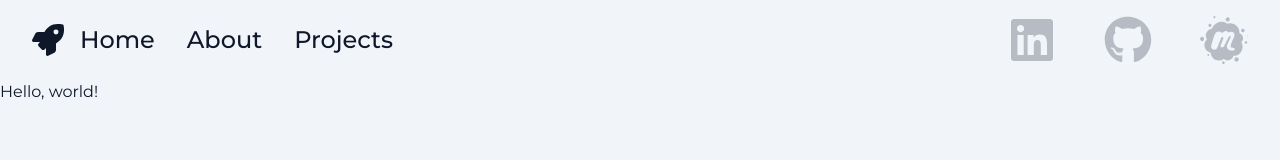
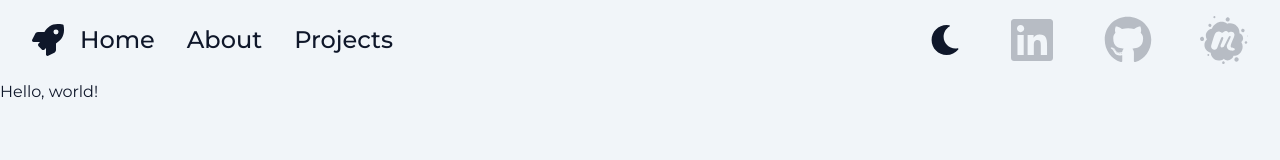
Before and after one commit to gdoerksen/portfolio-nextjs, a Next.js app: page /hello in a window 1280 px wide. Shown: the top 160 px of the page. Built offline with nearby package versions, Linux system fonts and the light colour scheme.

Commit message:
Added dark mode toggle

```diff
--- a/src/components/Layout.tsx
+++ b/src/components/Layout.tsx
@@ -2,7 +2,7 @@ import React from 'react'
 
 const Layout = ({children, className=""}) => {
   return (
-    <div className={`w-full h-full inline-block z-0 bg-light p-8 sm:p-16 ${className}`}>
+    <div className={`w-full h-full inline-block z-0 p-8 sm:p-16 ${className}`}>
       {children}
     </div>
   )
--- a/src/components/Navbar/NavLink.tsx
+++ b/src/components/Navbar/NavLink.tsx
@@ -15,7 +15,7 @@ export function NavLink(obj: NavLinkProps) {
       {obj.title}
 
       {/* Add underline */}
-      <span className={`h-[1px] inline-block bg-dark
+      <span className={`h-[1px] inline-block bg-dark dark:bg-light
        absolute left-0 bottom-0.5
        group-hover:w-full transition-[width] ease duration-300
        ${router.asPath === obj.href ? 'w-full' : 'w-0'}
--- a/src/components/Navbar/Navbar.tsx
+++ b/src/components/Navbar/Navbar.tsx
@@ -3,7 +3,7 @@ import Logo from "../Logo";
 
 import { useState } from "react";
 
-import { FaLinkedin, FaGithub, FaMeetup, FaRocket, FaBars } from 'react-icons/fa'
+import { FaLinkedin, FaGithub, FaMeetup, FaBars, FaSun, FaMoon } from 'react-icons/fa'
 
 import { NavLink } from "./NavLink";
 import { ReactIconLink } from "./ReactIconLink";
@@ -12,7 +12,7 @@ export default function Navbar() {
   const [isOpen, setIsOpen] = useState(false);
 
   return (
-    <nav className="bg-light">
+    <nav className="">
       <div className="px-8 mx-auto">
         {/* instead of px-8, we can use max-w-7xl and then set a width */}
         <div className="flex justify-between py-4">
@@ -22,7 +22,7 @@ export default function Navbar() {
 
             {/* Logo */}
             <div>
-              <Logo href="/" size="2em" className="w-full h-auto text-dark hover:text-primary transition-all" />
+              <Logo href="/" size="2em" className="w-full h-auto hover:text-primary transition-all" />
             </div>
 
             {/* Primary Nav */}
@@ -33,20 +33,29 @@ export default function Navbar() {
             </div>
           </div>
 
-          {/* Secondary Nav */}
-          <div className="hidden sm:flex items-center space-x-12">
-            <ReactIconLink href="https://www.linkedin.com/in/grahamdoerksen/" icon={FaLinkedin} />
-            <ReactIconLink href="https://github.com/gdoerksen" icon={FaGithub} />
-            <ReactIconLink href="https://www.meetup.com/pydata-calgary/" icon={FaMeetup} />
-          </div>
+          {/* Darkmode, Secondary Nav, Mobile Button */}
+          <div className="flex space-x-8 md:space-x-12 items-center">
+
+            {/* Darkmode */}
+            <div>
+              <ThemeIcon />
+            </div>
+
+            {/* Secondary Nav */}
+            <div className="hidden md:flex items-center space-x-12">
+              <ReactIconLink href="https://www.linkedin.com/in/grahamdoerksen/" icon={FaLinkedin} />
+              <ReactIconLink href="https://github.com/gdoerksen" icon={FaGithub} />
+              <ReactIconLink href="https://www.meetup.com/pydata-calgary/" icon={FaMeetup} />
+            </div>
 
           {/* Mobile Button */}
           <div className="sm:hidden flex items-center">
             <button onClick={() => setIsOpen(!isOpen)}
             className="outline-none">
-              <FaBars />
+              <FaBars size="30"/>
             </button>
           </div>
+        </div>
 
         </div>
       </div>
@@ -63,3 +72,19 @@ export default function Navbar() {
 
   );
 }
+
+import useDarkMode from "@/hooks/useDarkMode";
+
+const ThemeIcon = () => {
+  const [darkTheme, setDarkTheme] = useDarkMode();
+  const handleMode = () => setDarkTheme(!darkTheme);
+  return (
+    <span onClick={handleMode}>
+      {darkTheme ? (
+        <FaSun size='30' className='' />
+      ) : (
+        <FaMoon size='30' className='' />
+      )}
+    </span>
+  );
+};
--- a/src/components/Navbar/ReactIconLink.tsx
+++ b/src/components/Navbar/ReactIconLink.tsx
@@ -11,7 +11,7 @@ type ReactIconLinkProps = {
 export function ReactIconLink(obj: ReactIconLinkProps): JSX.Element {
   let iconStyle = {
     size: "3em",
-    className: "w-full h-auto text-dark opacity-25 hover:opacity-100 hover:text-primary transition-all"
+    className: "w-full h-auto opacity-25 hover:opacity-100 hover:text-primary transition-all"
   };
 
   return (
--- /dev/null
+++ b/src/hooks/useDarkMode.ts
@@ -0,0 +1,43 @@
+import { useEffect, useState } from 'react';
+
+type Theme = 'dark' | 'light';
+
+const useLocalStorage = (key: string, initialValue: boolean) => {
+  const [storedValue, setStoredValue] = useState(() => {
+    try {
+      const item = window.localStorage.getItem(key);
+      return item ? JSON.parse(item) : initialValue;
+    } catch (error) {
+      console.log(error);
+      return initialValue;
+    }
+  });
+
+  const setValue = (value) => {
+    try {
+      const valueToStore = value instanceof Function ? value(storedValue) : value;
+
+      setStoredValue(valueToStore);
+      window.localStorage.setItem(key, JSON.stringify(valueToStore));
+    } catch (error) {
+      console.log(error);
+    }
+  };
+  return [storedValue, setValue];
+};
+
+const useDarkMode = () => {
+  const [enabled, setEnabled] = useLocalStorage('dark-theme', false);
+  const isEnabled = typeof enabledState === 'undefined' && enabled;
+
+  useEffect(() => {
+    const className = 'dark';
+    const bodyClass = window.document.body.classList;
+
+    isEnabled ? bodyClass.add(className) : bodyClass.remove(className);
+  }, [enabled, isEnabled]);
+
+  return [enabled, setEnabled];
+};
+
+export default useDarkMode;
--- a/src/pages/_app.tsx
+++ b/src/pages/_app.tsx
@@ -21,7 +21,9 @@ export default function App({ Component, pageProps }: AppProps) {
         <meta name='viewport' content='width=device-width, initial-scale=1' />
       </Head>
 
-     <main className={`${montserrat.variable} font-mont bg-light text-dark w-full min-h-screen`}>
+     <main className={`${montserrat.variable} font-mont w-full min-h-screen
+     bg-light text-dark
+      dark:bg-dark dark:text-light `}>
       <Navbar />
       <Component {...pageProps} />
       </main>
--- a/src/pages/index.tsx
+++ b/src/pages/index.tsx
@@ -11,22 +11,25 @@ const inter = Inter({ subsets: ['latin'] })
 
 const Home: NextPage = () => {
 
-  let button_styling = "bg-dark text-light py-3 px-6 rounded-lg text-lg font-semibold transition-all hover:bg-primary outline-none ring-primary focus-visible:ring-2 focus-visible:bg-light focus-visible:text-dark focus-visible:animate-bounce" // Refactor This
+  let button_styling = `bg-dark text-light dark:bg-light dark:text-dark
+    py-3 px-6 rounded-lg text-lg font-semibold
+    transition-all hover:bg-primary dark:hover:bg-primary dark:hover:text-light
+    outline-none ring-primary
+    focus-visible:ring-2 focus-visible:bg-light focus-visible:text-dark focus-visible:animate-bounce` // Refactor This
 
   return (
-    <>
-      <main className='flex items-center w-full'>
-        <Layout className='pt-0'>
-          <div className="block md:flex items-center justify-center w-full">
+    <Layout className='pt-0'>
+          <div className="block md:flex max-w-prose items-center justify-center ">
+            {/* TODO: Consider use of max-w-prose on this container */}
             <div className='md:w-1/2' >
-              <Image src={profilePic} alt="Picture of the author" className='object-contain h-[30rem] shadow-dark' />
+              <Image src={profilePic} alt="Picture of the author" className='object-contain h-[30rem] ' />
             </div>
 
             <div className='p-4 md:w-1/2'>
-              <h1 className='sm:text-4xl text-2xl font-bold'>Hi, I'm <span className='text-primary'>Graham </span></h1>
+              <h1 className='sm:text-4xl text-2xl font-bold'>Hi, I&apos;m <span className='text-primary'>Graham </span></h1>
               <br />
 
-              <h2 className='sm:text-2xl text-lg font-bold'>I'm a <span className='text-primary'>Software Developer</span></h2>
+              <h2 className='sm:text-2xl text-lg font-bold'>I&apos;m a <span className='text-primary'>Software Developer</span></h2>
               <br />
 
               <div className='flex items-center self-start mt-2'>
@@ -41,10 +44,7 @@ const Home: NextPage = () => {
             </div>
 
           </div>
-        </Layout>
-      </main>
-    </>
-
+          </Layout>
   );
 };
 
```
